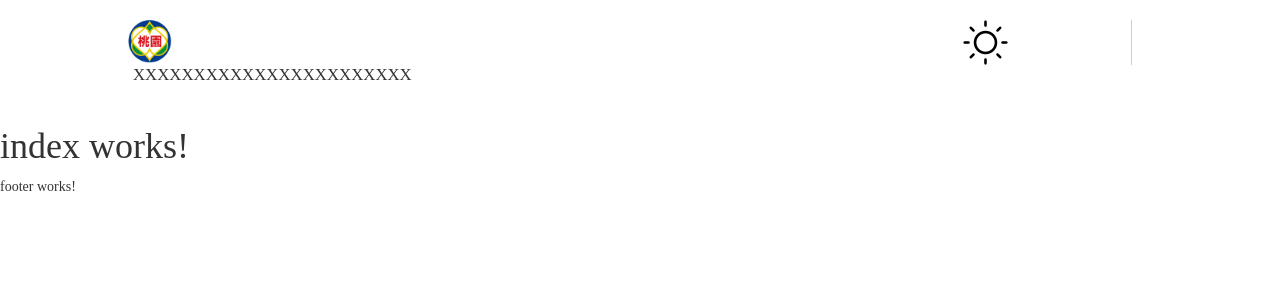
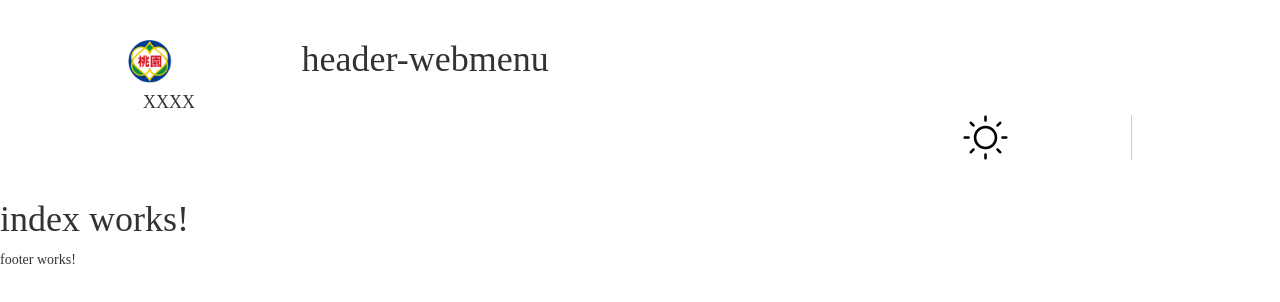
Before and after one commit to VanceHo77/CloudWeb, an Angular app: page / in a window 1280 px wide. Shown: the top 302 px of the page. Built offline with nearby package versions, Linux system fonts and the light colour scheme; no server answers.

Commit message:
撈服務總覽

```diff
--- a/src/app/app.module.ts
+++ b/src/app/app.module.ts
@@ -1,3 +1,4 @@
+import { HeaderWebmenuService } from './core/header/header-webmenu/header-webmenu.service';
 import { coreGroupComponents } from './core/core-group.component';
 import { AppRoutingModule } from './app-routing.module';
 import { RouterModule } from '@angular/router';
@@ -8,11 +9,13 @@ import { FormsModule } from '@angular/forms';
 import { HttpModule } from '@angular/http';
 import { HeaderComponent } from './core/header/header.component';
 import { NgModule } from '@angular/core';
+import { HeaderWebmenuComponent } from './core/header/header-webmenu/header-webmenu.component';
 
 @NgModule({
   declarations: [
     AppComponent,
-    coreGroupComponents
+    coreGroupComponents,
+    HeaderWebmenuComponent
   ],
   imports: [
     BrowserModule,
--- a/src/app/core/core-group.component.ts
+++ b/src/app/core/core-group.component.ts
@@ -1,4 +1,9 @@
 import { FooterComponent } from './footer/footer.component';
 import { HeaderComponent } from './header/header.component';
+import { HeaderWebmenuComponent } from './header/header-webmenu/header-webmenu.component';
 
-export const coreGroupComponents = [HeaderComponent, FooterComponent]
+const Header = [HeaderComponent, HeaderWebmenuComponent];
+
+const Footer = [FooterComponent];
+
+export const coreGroupComponents = [Header,Footer];
--- /dev/null
+++ b/src/app/core/header/header-webmenu/header-webmenu.component.html
@@ -0,0 +1,83 @@
+<h1>header-webmenu</h1>
+<div class="collapse navbar-collapse" id="bs-example-navbar-collapse-1">
+  <ul class="nav navbar-nav">
+    <li class="dropdown">XX</li><li class="dropdown">XX</li>
+    {{webMenus}}
+
+    <!--
+    <li class="dropdown">
+      <a href="#" class="dropdown-toggle" data-toggle="dropdown" role="button" aria-haspopup="true" aria-expanded="false">
+        <span>服務總覽</span>
+        <span class="caret"></span>
+      </a>
+       <!--
+      <ul class="dropdown-menu multi-level" role="menu" aria-labelledby="dropdownMenu">
+        <c:forEach items="${navbarMenu}" var="category">
+          <li class="dropdown-submenu">
+            <a href="#" tabindex="-1" title="${category.key.displayLabel}">
+              <i class=""></i>
+              <c:out value="${category.key.displayLabel}" />
+            </a>
+            <ul class="dropdown-menu">
+              <c:forEach items="${category.value}" var="service">
+                <li>
+                  <a href="<c:url value='${service.uri}'/>" class="serviceItem">
+                    <c:out value="${service.label}" />
+                  </a>
+                </li>
+              </c:forEach>
+            </ul>
+          </li>
+        </c:forEach>
+      </ul>
+    </li>-->
+    <!--
+    <li class="dropdown">
+      <a href="#" class="dropdown-toggle" data-toggle="dropdown" role="button" aria-haspopup="true" aria-expanded="false">
+        <span>熱門服務</span>
+        <span class="caret"></span>
+      </a>
+      <ul class="dropdown-menu">
+        <c:forEach items="${listByCount}" var="list">
+          <li>
+            <a href="<c:url value='${list.uri}'/> ">
+              <c:out value="${list.label}" />
+            </a>
+          </li>
+        </c:forEach>
+      </ul>
+    </li>-->
+    <!--
+    <li class="dropdown">
+      <a href="#" class="dropdown-toggle" data-toggle="dropdown" role="button" aria-haspopup="true" aria-expanded="false">
+        <span>最新服務</span>
+        <span class="caret"></span>
+      </a>
+      <ul class="dropdown-menu">
+        <c:forEach items="${listByDate}" var="list">
+          <li>
+            <a href="<c:url value='${list.uri}'/> ">
+              <c:out value="${list.label}" />
+            </a>
+          </li>
+        </c:forEach>
+      </ul>
+    </li>-->
+    <!--
+    <li class="dropdown">
+      <a href="#" class="dropdown-toggle" data-toggle="dropdown" role="button" aria-haspopup="true" aria-expanded="false">
+        <span>推薦服務</span>
+        <span class="caret"></span>
+      </a>
+      <ul class="dropdown-menu">
+        <c:forEach items="${listByRecommand}" var="list">
+          <li>
+            <a href="<c:url value='${list.uri}'/> ">
+              <c:out value="${list.label}" />
+            </a>
+          </li>
+        </c:forEach>
+      </ul>
+    </li>-->
+  </ul>
+</div>
--- /dev/null
+++ b/src/app/core/header/header-webmenu/header-webmenu.component.ts
@@ -0,0 +1,28 @@
+import { HeaderWebmenuService } from './header-webmenu.service';
+import { Component, OnInit } from '@angular/core';
+import { Observable } from 'rxjs/Rx';
+
+@Component({
+  selector: 'app-header-webmenu',
+  templateUrl: './header-webmenu.component.html',
+  styleUrls: ['./header-webmenu.component.css']
+})
+export class HeaderWebmenuComponent implements OnInit {
+
+  public webMenus;
+
+  constructor(private webMenuService: HeaderWebmenuService) { }
+
+  ngOnInit() {
+    this.getWebMenus();
+  }
+
+  private getWebMenus() {
+    this.webMenuService.getWebMenus().subscribe(
+      data => { this.webMenus = data },
+      err => console.error(err),
+      () => console.log('done loading webMenu.')
+    );
+  }
+
+}
--- /dev/null
+++ b/src/app/core/header/header-webmenu/header-webmenu.service.ts
@@ -0,0 +1,14 @@
+import { Injectable } from '@angular/core';
+import { Http, Response, Headers, RequestOptions, URLSearchParams } from "@angular/http";
+import { Observable } from 'rxjs/Rx';
+import 'rxjs/add/operator/map';
+
+@Injectable()
+export class HeaderWebmenuService {
+
+    constructor(private http: Http) { }
+
+    getWebMenus() {
+        return this.http.get('http://localhost:8080/Cloud-io/ServiceItems/getWebMenu').map((res: Response) => res.json());
+    }
+}
--- a/src/app/core/header/header.component.html
+++ b/src/app/core/header/header.component.html
@@ -4,8 +4,8 @@
       <a [routerLink]="['/']">
         <img src="../resources/images/Logo-Taoyuan.png" alt="桃園市政府">
       </a>
-      <div class="col-md-2"> XXXXXXXXXXXXXXXXXXXXXXX</div>
     </div>
+    <app-header-webmenu></app-header-webmenu>
     <!--<div class="social">
       <sec:authorize access="hasAuthority('ROLE_SOCIAL')">
         <a class="btn" href="<c:url value='/personal/profile'/>" style="padding: 0;">
--- a/src/app/core/header/header.component.ts
+++ b/src/app/core/header/header.component.ts
@@ -1,8 +1,10 @@
+import { HeaderWebmenuService } from './header-webmenu/header-webmenu.service';
 import { Component, OnInit } from '@angular/core';
 
 @Component({
   selector: 'app-header',
-  templateUrl: './header.component.html'
+  templateUrl: './header.component.html',
+  providers:[HeaderWebmenuService]
 })
 export class HeaderComponent implements OnInit {
 
```
Also changed, not shown: src/app/core/header/header-webmenu/header-webmenu.component.css (added), 1 other file (tests, documents, lock files or other folders).
